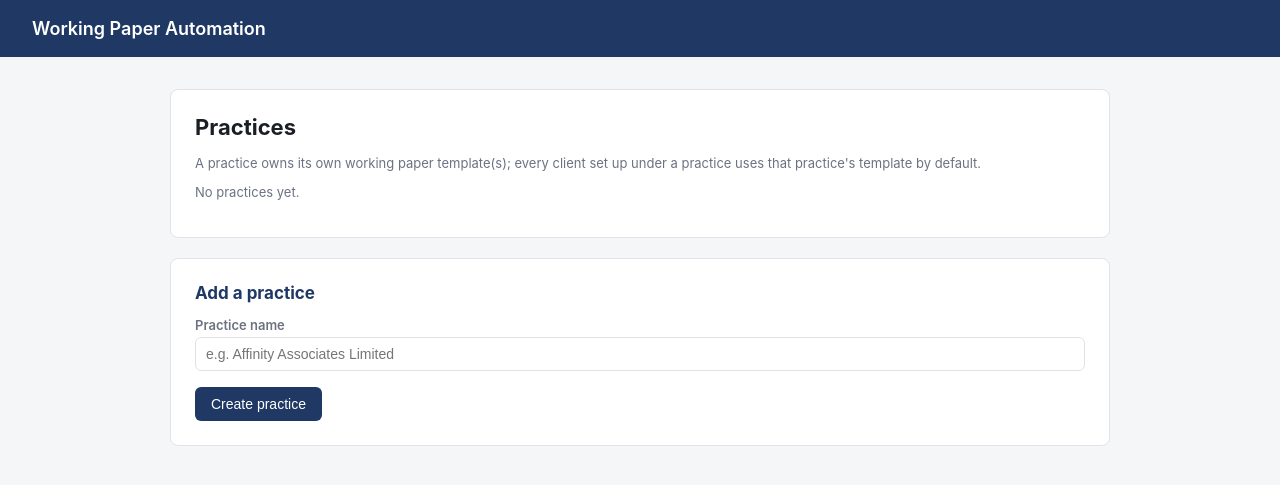
After one commit to nimesh5994-boop/Outsourcing, a FastAPI app: template app/templates/practices.html in a window 1280 px wide. The commit adds this page. Shown: the top 485 px of the page. Run offline with FastAPI, Linux system fonts and the light colour scheme; the template is opened without the code that fills it, so the values that code supplies are empty.

Commit message:
Add Practice -> Template -> Client hierarchy with template config
New top-level Practice entity: a practice uploads its own working
paper template(s), sets a default, and every client created under it
inherits that template (overridable per client). Each template
carries a JSON customisation config (which schedules to generate,
where each inserts, header-cell convention, materiality thresholds)
editable from its own page - the seam for supporting more than one
template format as configuration rather than new code.

Smoke-tested end to end: practice creation, template upload, config
save/reload (including invalid-JSON handling), client creation with
default-template inheritance, and the existing job/upload/generate/
download flow all confirmed working unaffected.

Not yet wired up: generate() doesn't consume the template config yet
(schedules always run into the system's own generic layout) - that
and actually inserting into a copy of the uploaded template file are
the next phase, documented in the README roadmap along with a real
fidelity finding (openpyxl round-tripping a real 63-sheet template
strips embedded images and dropdown validations - confirmed against
real client data, needs a deliberate decision before this goes into
real use).

Co-Authored-By: Claude Sonnet 5 <noreply@anthropic.com>
Claude-Session: https://claude.ai/code/session_01UCtWbVTUr1N8NaLXFuEtav

```diff
--- a/app/main.py
+++ b/app/main.py
@@ -38,18 +38,77 @@ DATA_KEY = {
 
 @app.get("/")
 def home():
-    return RedirectResponse("/clients")
+    return RedirectResponse("/practices")
 
 
-@app.get("/clients")
-def list_clients(request: Request):
-    clients = storage.list_clients()
-    return templates.TemplateResponse("clients.html", {"request": request, "clients": clients})
+@app.get("/practices")
+def list_practices(request: Request):
+    practices = storage.list_practices()
+    return templates.TemplateResponse("practices.html", {"request": request, "practices": practices})
 
 
-@app.post("/clients")
-def create_client(name: str = Form(...)):
-    client = storage.create_client(name.strip())
+@app.post("/practices")
+def create_practice(name: str = Form(...)):
+    practice = storage.create_practice(name.strip())
+    return RedirectResponse(f"/practices/{practice['id']}", status_code=303)
+
+
+@app.get("/practices/{practice_id}")
+def practice_detail(request: Request, practice_id: str):
+    practice = storage.get_practice(practice_id)
+    templates_list = storage.list_templates(practice_id)
+    clients = storage.list_clients(practice_id)
+    return templates.TemplateResponse("practice_detail.html", {
+        "request": request, "practice": practice, "templates_list": templates_list, "clients": clients,
+    })
+
+
+@app.post("/practices/{practice_id}/templates")
+async def upload_template(practice_id: str, name: str = Form(...), file: UploadFile = None):
+    content = await file.read()
+    storage.create_template(practice_id, name.strip(), content, file.filename)
+    return RedirectResponse(f"/practices/{practice_id}", status_code=303)
+
+
+@app.get("/practices/{practice_id}/templates/{template_id}")
+def template_detail(request: Request, practice_id: str, template_id: str):
+    import json as _json
+    template = storage.get_template(practice_id, template_id)
+    return templates.TemplateResponse("template_detail.html", {
+        "request": request, "practice_id": practice_id, "template": template,
+        "config_json": _json.dumps(template["config"], indent=2),
+    })
+
+
+@app.post("/practices/{practice_id}/templates/{template_id}/config")
+async def save_template_config(request: Request, practice_id: str, template_id: str):
+    import json as _json
+    form = await request.form()
+    template = storage.get_template(practice_id, template_id)
+    try:
+        template["config"] = _json.loads(form.get("config_json"))
+    except _json.JSONDecodeError as exc:
+        return templates.TemplateResponse("template_detail.html", {
+            "request": request, "practice_id": practice_id, "template": template,
+            "config_json": form.get("config_json"), "error": f"Invalid JSON: {exc}",
+        })
+    storage.save_template(template)
+    return RedirectResponse(f"/practices/{practice_id}/templates/{template_id}", status_code=303)
+
+
+@app.post("/practices/{practice_id}/templates/{template_id}/make-default")
+def make_template_default(practice_id: str, template_id: str):
+    practice = storage.get_practice(practice_id)
+    practice["default_template_id"] = template_id
+    storage.save_practice(practice)
+    return RedirectResponse(f"/practices/{practice_id}", status_code=303)
+
+
+@app.post("/practices/{practice_id}/clients")
+def create_client(practice_id: str, name: str = Form(...), template_id: str = Form("")):
+    practice = storage.get_practice(practice_id)
+    chosen_template = template_id or practice.get("default_template_id")
+    client = storage.create_client(practice_id, name.strip(), chosen_template)
     return RedirectResponse(f"/clients/{client['id']}", status_code=303)
 
 
--- a/app/storage.py
+++ b/app/storage.py
@@ -10,8 +10,36 @@ from datetime import datetime
 from pathlib import Path
 
 DATA_DIR = Path("data")
+PRACTICES_DIR = DATA_DIR / "practices"
 CLIENTS_DIR = DATA_DIR / "clients"
 JOBS_DIR = DATA_DIR / "jobs"
+
+# Default customization config for a newly-uploaded template. A practice
+# edits this to control which schedules get generated, where each one
+# lands in the template, and the thresholds/cell conventions used - so
+# adding a second (or fifth) template format later is configuration, not
+# new code.
+DEFAULT_TEMPLATE_CONFIG = {
+    "schedules": {
+        "tb_lead_schedule": {"enabled": True, "insert_after_sheet": None},
+        "profit_and_loss": {"enabled": True, "insert_after_sheet": None},
+        "balance_sheet": {"enabled": True, "insert_after_sheet": None},
+        "corporation_tax": {"enabled": True, "insert_after_sheet": None},
+        "fixed_asset_category": {"enabled": True, "insert_after_sheet": None},
+        "fixed_asset_register": {"enabled": True, "insert_after_sheet": None},
+        "control_account_rollforward": {"enabled": True, "insert_after_sheet": None},
+        "nominal_matrix": {"enabled": True, "insert_after_sheet": None, "max_accounts": 6},
+        "debtors_recon": {"enabled": True, "insert_after_sheet": None},
+        "creditors_recon": {"enabled": True, "insert_after_sheet": None},
+        "bank_recon": {"enabled": True, "insert_after_sheet": None},
+        "vat_recon": {"enabled": True, "insert_after_sheet": None},
+        "nominal_review": {"enabled": True, "insert_after_sheet": None},
+        "points_forward": {"enabled": True, "insert_after_sheet": None},
+    },
+    "header_cells": {"client_name_cell": "A1", "period_cell": "A2", "schedule_title_cell": "A3"},
+    "materiality": {"default_amount": 500, "variance_pct_threshold": 0.10},
+    "numbering": {"style": "sequential", "start_at": 1},
+}
 
 
 def _new_id(prefix: str) -> str:
@@ -29,11 +57,91 @@ def _write_json(path: Path, payload: dict) -> None:
     path.write_text(json.dumps(payload, indent=2, default=str))
 
 
-# ---------- clients ----------
+# ---------- practices ----------
 
-def create_client(name: str) -> dict:
+def create_practice(name: str) -> dict:
+    practice_id = _new_id("practice")
+    practice = {"id": practice_id, "name": name, "created_at": datetime.utcnow().isoformat(), "default_template_id": None}
+    _write_json(PRACTICES_DIR / practice_id / "info.json", practice)
+    return practice
+
+
+def get_practice(practice_id: str) -> dict | None:
+    return _read_json(PRACTICES_DIR / practice_id / "info.json")
+
+
+def save_practice(practice: dict) -> None:
+    _write_json(PRACTICES_DIR / practice["id"] / "info.json", practice)
+
+
+def list_practices() -> list[dict]:
+    if not PRACTICES_DIR.exists():
+        return []
+    out = []
+    for d in sorted(PRACTICES_DIR.iterdir()):
+        info = _read_json(d / "info.json")
+        if info:
+            out.append(info)
+    return out
+
+
+# ---------- templates (scoped to a practice) ----------
+
+def create_template(practice_id: str, name: str, file_bytes: bytes, filename: str) -> dict:
+    template_id = _new_id("template")
+    template_dir = PRACTICES_DIR / practice_id / "templates" / template_id
+    template_dir.mkdir(parents=True, exist_ok=True)
+    file_path = template_dir / filename
+    file_path.write_bytes(file_bytes)
+
+    template = {
+        "id": template_id,
+        "practice_id": practice_id,
+        "name": name,
+        "filename": filename,
+        "file_path": str(file_path),
+        "created_at": datetime.utcnow().isoformat(),
+        "version": 1,
+        "config": DEFAULT_TEMPLATE_CONFIG,
+    }
+    _write_json(template_dir / "info.json", template)
+
+    practice = get_practice(practice_id)
+    if practice and not practice.get("default_template_id"):
+        practice["default_template_id"] = template_id
+        save_practice(practice)
+    return template
+
+
+def get_template(practice_id: str, template_id: str) -> dict | None:
+    return _read_json(PRACTICES_DIR / practice_id / "templates" / template_id / "info.json")
+
+
+def save_template(template: dict) -> None:
+    template["version"] = template.get("version", 1) + 1
+    _write_json(PRACTICES_DIR / template["practice_id"] / "templates" / template["id"] / "info.json", template)
+
+
+def list_templates(practice_id: str) -> list[dict]:
+    templates_dir = PRACTICES_DIR / practice_id / "templates"
+    if not templates_dir.exists():
+        return []
+    out = []
+    for d in sorted(templates_dir.iterdir()):
+        info = _read_json(d / "info.json")
+        if info:
+            out.append(info)
+    return out
+
+
+# ---------- clients (scoped to a practice) ----------
+
+def create_client(practice_id: str, name: str, template_id: str | None = None) -> dict:
     client_id = _new_id("client")
-    client = {"id": client_id, "name": name, "created_at": datetime.utcnow().isoformat()}
+    client = {
+        "id": client_id, "practice_id": practice_id, "name": name,
+        "template_id": template_id, "created_at": datetime.utcnow().isoformat(),
+    }
     _write_json(CLIENTS_DIR / client_id / "info.json", client)
     return client
 
@@ -42,13 +150,13 @@ def get_client(client_id: str) -> dict | None:
     return _read_json(CLIENTS_DIR / client_id / "info.json")
 
 
-def list_clients() -> list[dict]:
+def list_clients(practice_id: str | None = None) -> list[dict]:
     if not CLIENTS_DIR.exists():
         return []
     out = []
     for d in sorted(CLIENTS_DIR.iterdir()):
         info = _read_json(d / "info.json")
-        if info:
+        if info and (practice_id is None or info.get("practice_id") == practice_id):
             out.append(info)
     return out
 
--- a/app/templates/base.html
+++ b/app/templates/base.html
@@ -6,7 +6,7 @@
   <link rel="stylesheet" href="/static/style.css">
 </head>
 <body>
-  <header><a href="/clients">Working Paper Automation</a></header>
+  <header><a href="/practices">Working Paper Automation</a></header>
   <main>
     {% block content %}{% endblock %}
   </main>
--- a/app/templates/client_detail.html
+++ b/app/templates/client_detail.html
@@ -1,6 +1,7 @@
 {% extends "base.html" %}
 {% block content %}
 <div class="card">
+  <p class="muted"><a href="/practices/{{ client.practice_id }}">&larr; Back to practice</a></p>
   <h1>{{ client.name }}</h1>
   <p class="muted">Working paper jobs for this client</p>
   {% if jobs %}
--- /dev/null
+++ b/app/templates/practices.html
@@ -0,0 +1,30 @@
+{% extends "base.html" %}
+{% block content %}
+<div class="card">
+  <h1>Practices</h1>
+  <p class="muted">A practice owns its own working paper template(s); every client set up under a practice uses that practice's template by default.</p>
+  {% if practices %}
+  <table>
+    <tr><th>Practice</th><th>Created</th><th></th></tr>
+    {% for p in practices %}
+    <tr>
+      <td>{{ p.name }}</td>
+      <td class="muted">{{ p.created_at[:10] }}</td>
+      <td><a class="button secondary" href="/practices/{{ p.id }}">Open</a></td>
+    </tr>
+    {% endfor %}
+  </table>
+  {% else %}
+  <p class="muted">No practices yet.</p>
+  {% endif %}
+</div>
+
+<div class="card">
+  <h2>Add a practice</h2>
+  <form method="post" action="/practices">
+    <label>Practice name</label>
+    <input type="text" name="name" required placeholder="e.g. Affinity Associates Limited">
+    <div style="margin-top:16px"><button type="submit">Create practice</button></div>
+  </form>
+</div>
+{% endblock %}
```
Also changed, not shown: app/templates/clients.html (deleted, +0 -29 lines), app/templates/practice_detail.html (added, +75 -0 lines), app/templates/template_detail.html (added, +17 -0 lines), README.md.
